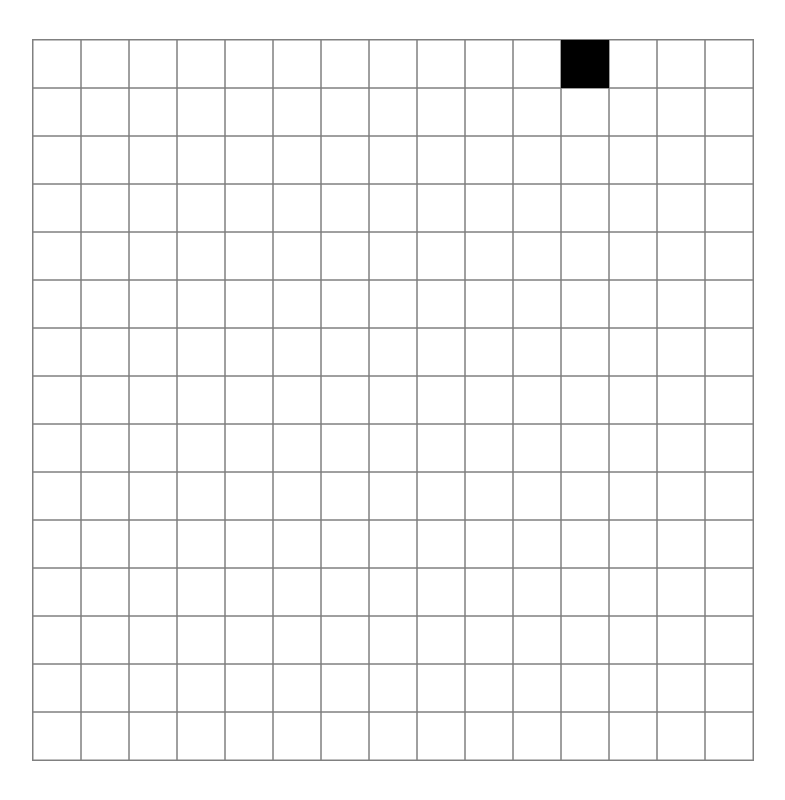
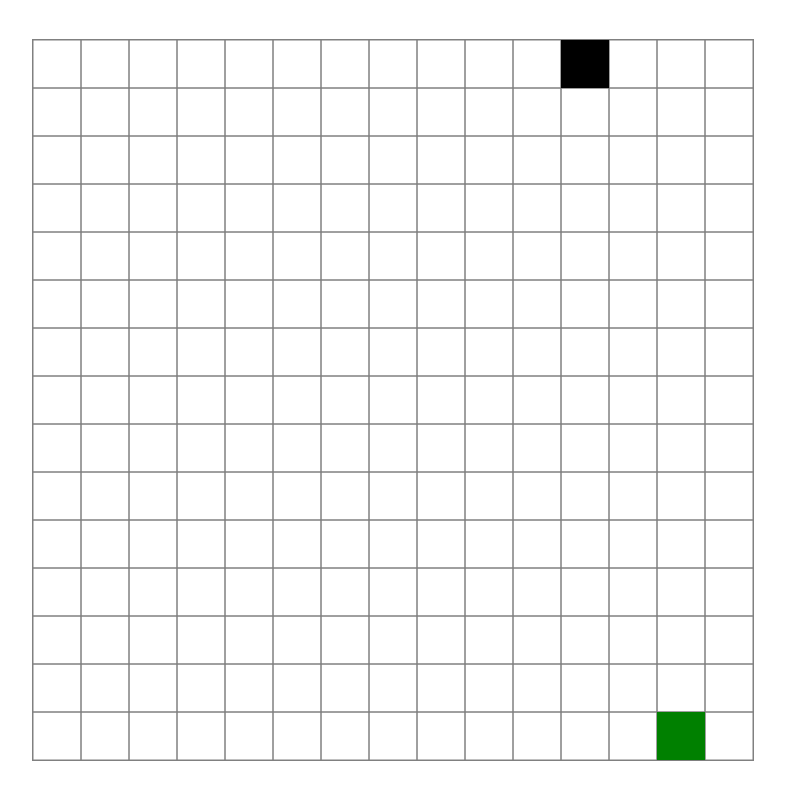
Before and after one commit to alessiosferro/snake-game, a plain HTML site: page index.html in a window 1280 px wide. Shown: the whole page, without its empty margins (247-1032 px from the left). Drawn offline with Linux system fonts and the light colour scheme.

Commit message:
feat: add fruit class

```diff
--- /dev/null
+++ b/classes/Fruit.js
@@ -0,0 +1,28 @@
+export class Fruit {
+  #x;
+  #y;
+
+  #size;
+
+  constructor(size) {
+    this.#size = size;
+    this.#changeFruitCoordinates();
+  }
+
+  #changeFruitCoordinates() {
+    this.#x = (Math.round(Math.random() * 100) % 15) * this.#size;
+    this.#y = (Math.round(Math.random() * 100) % 15) * this.#size;
+  }
+
+  eat() {
+    this.#changeFruitCoordinates();
+  }
+
+  get x() {
+    return this.#x;
+  }
+
+  get y() {
+    return this.#y;
+  }
+}
--- a/classes/Game.js
+++ b/classes/Game.js
@@ -1,11 +1,20 @@
+import { Fruit } from "./Fruit.js";
 import { Player } from "./Player.js";
 
 export class Game {
   #canvas;
   #ctx;
   #player;
+  #fruit;
+  #cellSize;
+  #rowLength;
+  #gridSize;
 
-  constructor() {
+  constructor(cellSize = 48, gridSize = 720) {
+    this.#cellSize = cellSize;
+    this.#gridSize = gridSize;
+    this.#rowLength = this.#gridSize / this.#cellSize;
+
     this.#setup();
   }
 
@@ -13,23 +22,42 @@ export class Game {
     this.#canvas = document.querySelector("#canvas");
     this.#ctx = this.#canvas.getContext("2d");
 
-    this.#player = new Player();
+    this.#fruit = new Fruit(this.#cellSize);
+    this.#player = new Player(this.#fruit);
   }
 
   #drawGrid() {
     this.#ctx.strokeStyle = "gray";
     this.#ctx.lineWidth = 1;
 
-    for (let i = 0; i < 15; i++) {
-      for (let j = 0; j < 15; j++) {
-        this.#ctx.strokeRect(i * 48, j * 48, 48, 48);
+    for (let i = 0; i < this.#rowLength; i++) {
+      for (let j = 0; j < this.#rowLength; j++) {
+        this.#ctx.strokeRect(
+          i * this.#cellSize,
+          j * this.#cellSize,
+          this.#cellSize,
+          this.#cellSize
+        );
       }
     }
   }
 
+  #drawFruit() {
+    this.#ctx.fillStyle = "green";
+
+    this.#ctx.fillRect(
+      this.#fruit.x,
+      this.#fruit.y,
+      this.#cellSize,
+      this.#cellSize
+    );
+  }
+
   run() {
     this.#ctx.clearRect(0, 0, this.#canvas.width, this.#canvas.height);
+
     this.#drawGrid();
+    this.#drawFruit();
 
     this.#player.updatePlayerPosition(this.#canvas.width, this.#canvas.height);
 
--- a/classes/Player.js
+++ b/classes/Player.js
@@ -7,7 +7,9 @@ export class Player {
   #size;
   #length;
 
-  constructor() {
+  #fruit;
+
+  constructor(fruit) {
     this.#x = 0;
     this.#y = 0;
     this.#speed = 48;
@@ -15,6 +17,7 @@ export class Player {
     this.#dy = 0;
     this.#size = 48;
     this.#length = 1;
+    this.#fruit = fruit;
 
     this.#setupPlayerMove();
   }
@@ -47,6 +50,10 @@ export class Player {
     return this.#length;
   }
 
+  get fruit() {
+    return this.#fruit;
+  }
+
   updatePlayerPosition(canvasWidth, canvasHeight) {
     if (this.#x + this.#size + this.#dx > canvasWidth) {
       this.#x = 0;
@@ -62,6 +69,10 @@ export class Player {
       this.#y = canvasHeight - this.#size;
     } else {
       this.#y += this.#dy;
+    }
+
+    if (this.#x === this.#fruit.x && this.#y === this.#fruit.y) {
+      this.#fruit.eat();
     }
   }
 
--- a/index.html
+++ b/index.html
@@ -10,6 +10,7 @@
   <body>
     <canvas width="720" height="720" class="canvas" id="canvas"></canvas>
 
+    <script type="module" src="classes/Fruit.js"></script>
     <script type="module" src="classes/Player.js"></script>
     <script type="module" src="classes/Game.js"></script>
     <script type="module" src="main.js"></script>
```
